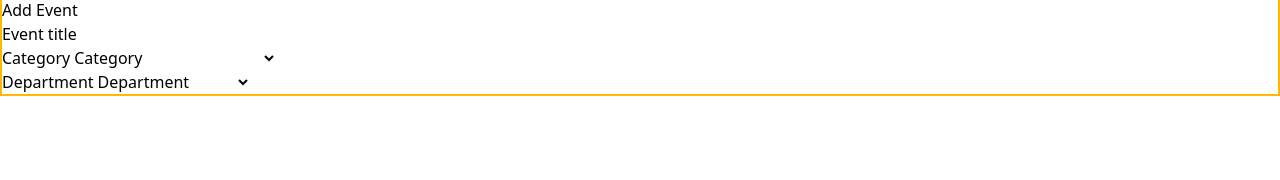
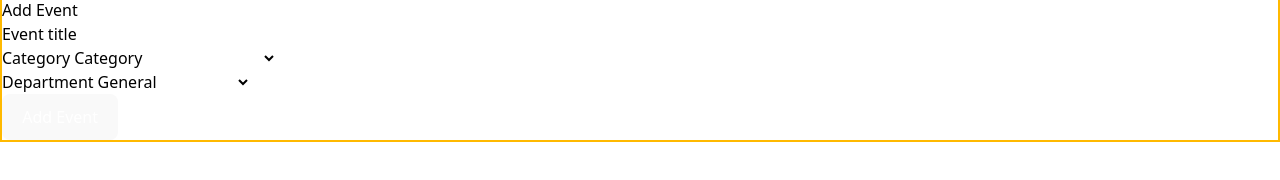
Before and after one commit to AYG3/dynamic-university-calendar, a React (Vite) app: page /event2 in a window 1280 px wide. Shown: the part 270-450 px from the top of the page. Built offline with nearby package versions, Linux system fonts and the light colour scheme; no server answers.

Commit message:
feat: update AddEvent component to include a disabled department option and add a submit button

```diff
--- a/src/pages/Event2.jsx
+++ b/src/pages/Event2.jsx
@@ -187,12 +187,18 @@ const AddEvent = () => {
       <div>
         <label>Department</label>
         <select name="department" value={event.department} onChange={handleInputChange}>
-          <option value="department">Department</option>
+          <option value="department" disabled>Department</option>
+          <option value="General">General</option>
           <option value="Computer Science">Computer Science</option>
           <option value="Engineering">Engineering</option>
           <option value="Mathematics">Mathematics</option>
+          <option value="Business">Business</option>
         </select>
       </div>
+
+      <button onClick={handleSubmit} className="text-white">
+        Add Event
+      </button>
     </div>
   )
 }
```
